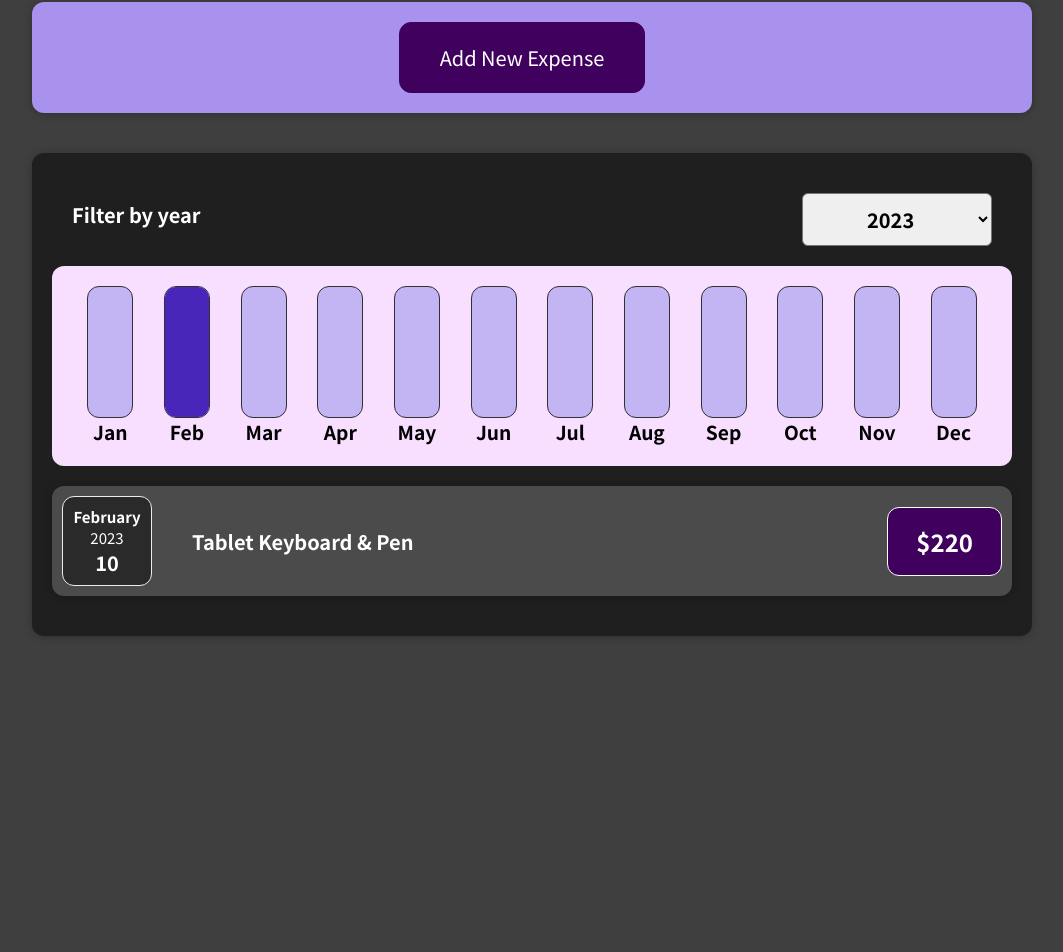
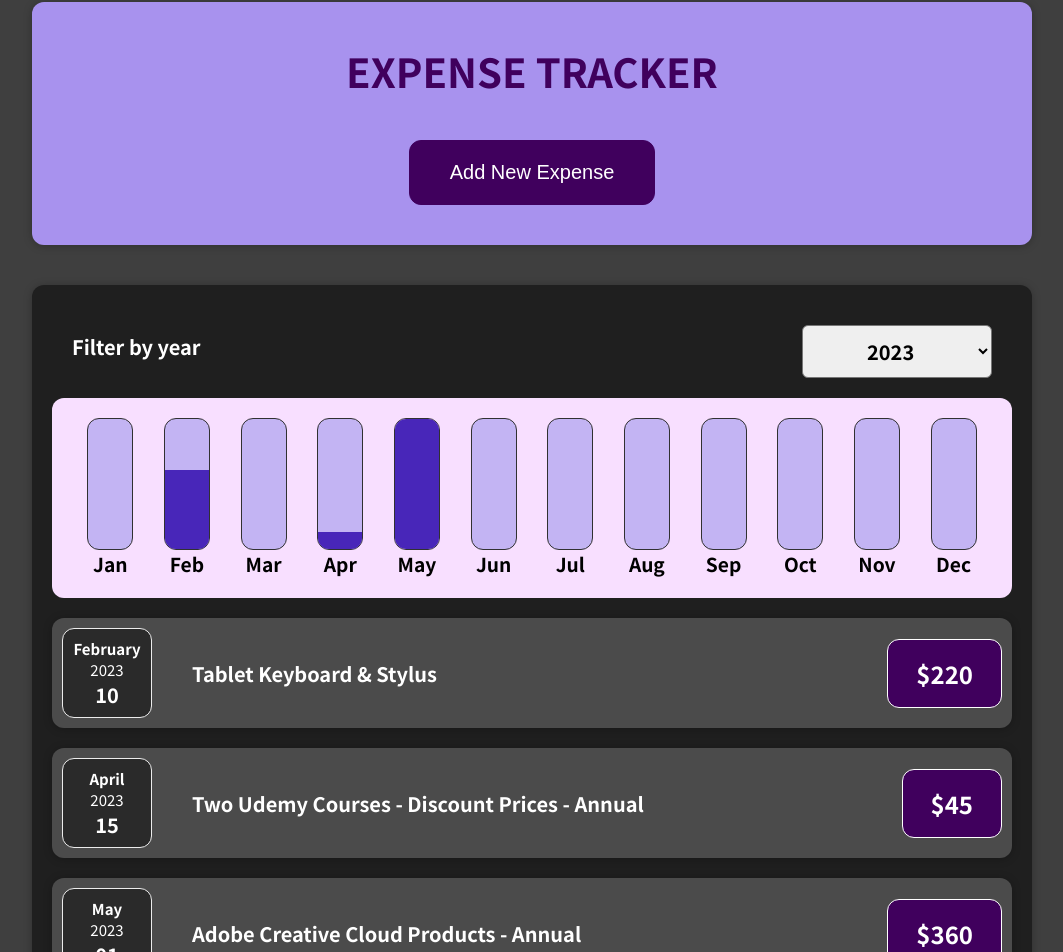
Before and after one commit to Frank-Pechar/react-expense-tracker, a React (Create React App) app: page / in a window 1280 px wide. Shown: the part 38-990 px from the top of the page, without its empty margins (108-1171 px from the left). Before the commit the page ends 800 px from the top, so only its background shows below. Built offline with nearby package versions, Linux system fonts and the light colour scheme.

Commit message:
Formatting changes

```diff
--- a/src/App.js
+++ b/src/App.js
@@ -8,62 +8,74 @@ const App = () => {
     {
       id: 'e1',
       title: 'Coursera Web Development Course',
-      amount: 99.99,
-      date: new Date(2020, 5, 7),
+      amount: 110.0,
+      date: new Date(2020, 1, 7),
     },
     {
       id: 'e2',
-      title: 'Udemy Courses Discount Prices - Annual',
-      amount: 65.0,
-      date: new Date(2020, 6, 1),
+      title: 'Adobe Creative Cloud Products - Annual ',
+      amount: 360.0,
+      date: new Date(2020, 4, 1),
     },
     {
       id: 'e3',
-      title: 'Adobe Creative Cloud Products - Annual ',
-      amount: 360.0,
-      date: new Date(2020, 6, 1),
+      title: 'Three Udemy Courses - Discount Prices - Annual',
+      amount: 75.0,
+      date: new Date(2020, 8, 1),
     },
     {
       id: 'e4',
-      title: 'Udemy Courses Discount Prices - Annual',
-      amount: 130.0,
-      date: new Date(2021, 6, 1),
+      title: 'Adobe Creative Cloud Products - Annual ',
+      amount: 720.0,
+      date: new Date(2021, 4, 1),
     },
     {
       id: 'e5',
-      title: 'Adobe Creative Cloud Products - Annual ',
-      amount: 720.0,
-      date: new Date(2021, 6, 1),
+      title: 'Six Udemy Courses - Discount Prices - Annual',
+      amount: 145.0,
+      date: new Date(2021, 9, 1),
     },
     {
       id: 'e6',
       title: 'New Mobile Phone & Accessories',
       amount: 950.0,
-      date: new Date(2022, 2, 15),
+      date: new Date(2022, 1, 15),
     },
     {
       id: 'e7',
       title: 'Tablet Computer Purchase',
       amount: 1500.0,
-      date: new Date(2022, 4, 20),
+      date: new Date(2022, 2, 20),
     },
     {
       id: 'e8',
-      title: 'Udemy Courses Discount Prices - Annual',
-      amount: 110.0,
-      date: new Date(2022, 6, 1),
+      title: 'Adobe Creative Cloud Products - Annual ',
+      amount: 360.0,
+      date: new Date(2022, 4, 1),
     },
     {
       id: 'e9',
-      title: 'Adobe Creative Cloud Products - Annual ',
-      amount: 360.0,
+      title: 'Five Udemy Courses - Discount Prices - Annual',
+      amount: 125.0,
       date: new Date(2022, 6, 1),
     },
     {
       id: 'e10',
-      title: 'Tablet Keyboard & Pen',
+      title: 'Tablet Keyboard & Stylus',
       amount: 220.0,
       date: new Date(2023, 1, 10),
+    },
+    {
+      id: 'e11',
+      title: 'Two Udemy Courses - Discount Prices - Annual',
+      amount: 45.0,
+      date: new Date(2023, 3, 15),
+    },
+    {
+      id: 'e12',
+      title: 'Adobe Creative Cloud Products - Annual ',
+      amount: 360.0,
+      date: new Date(2023, 4, 1),
     },
   ];
 
--- a/src/components/NewExpense/NewExpense.css
+++ b/src/components/NewExpense/NewExpense.css
@@ -1,23 +1,29 @@
 .new-expense {
   background-color: #a892ee;
-  padding: 1rem;
+  display: flex;
+  flex-direction: column;
+  align-items: center;
   margin: 2rem auto;
+  padding: 2rem 0 0;
   width: 50rem;
   max-width: 95%;
   border-radius: 12px;
-  text-align: center;
   box-shadow: 0 1px 8px rgba(0, 0, 0, 0.25);
+  text-transform: uppercase;
+  color: #40005d;
+  font-size: 2rem;
+  font-weight: bold;
 }
 
 .new-expense button {
-  font: inherit;
+  font-size: 1rem;
   cursor: pointer;
   padding: 1rem 2rem;
+  margin: 2rem 2rem 2rem;
   border: 1px solid #40005d;
   background-color: #40005d;
   color: white;
   border-radius: 12px;
-  margin-right: 1rem;
 }
 
 .new-expense button:hover,
--- a/src/components/NewExpense/NewExpense.js
+++ b/src/components/NewExpense/NewExpense.js
@@ -23,6 +23,7 @@ const NewExpense = (props) => {
   // render either the add expense button or add expense form
   return (
     <div className="new-expense">
+      Expense Tracker
       {!isEditing && (
         <button onClick={startEditingHandler}>Add New Expense</button>
       )}
```
Also changed, not shown: 7 other files (tests, documents, lock files or other folders).
